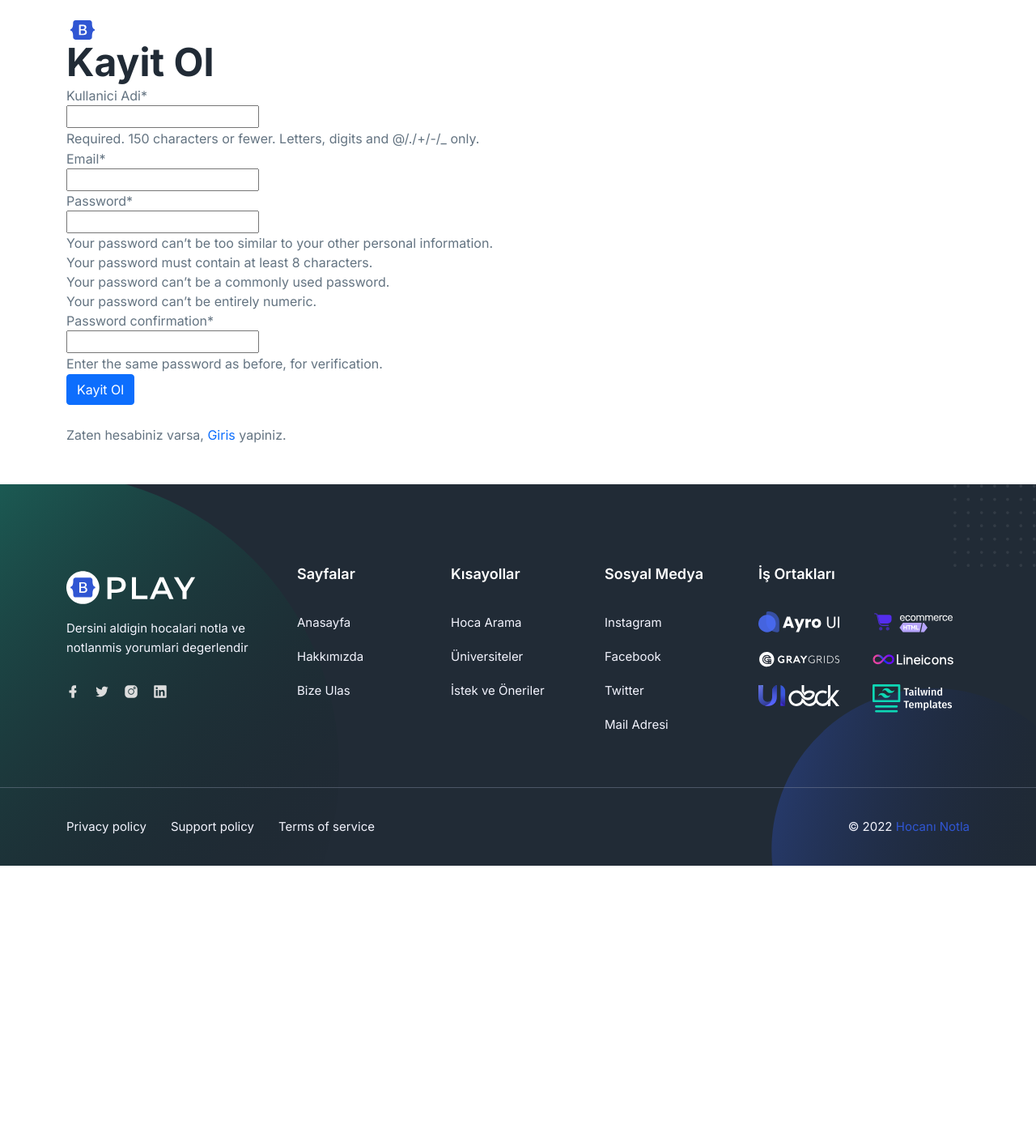
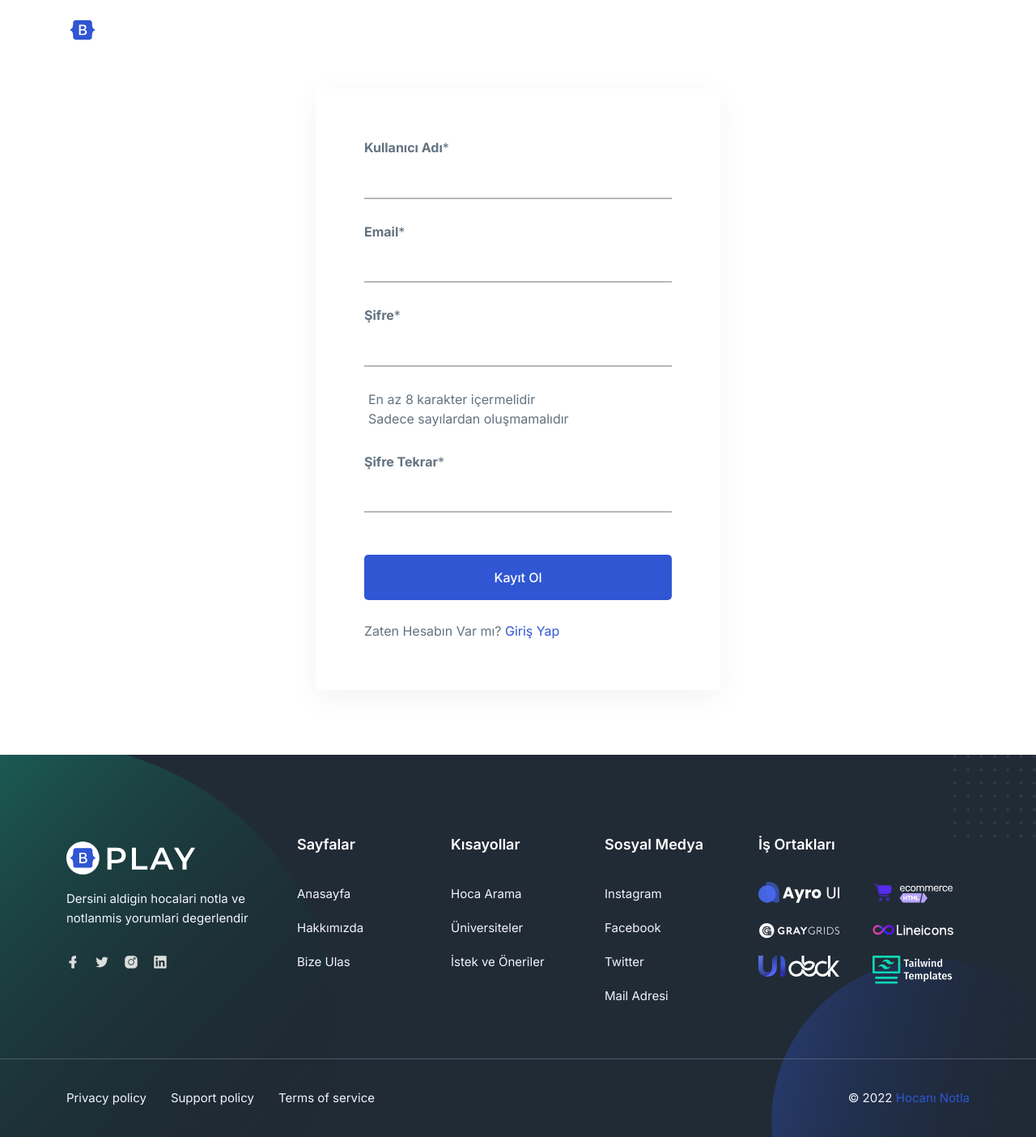
Before and after one commit to hmtcelik/hocaninotla, a Django app: template templates/registration/register.html in a window 1280 px wide. Shown: the whole page at 81% size. Before the commit the page ends 1069 px from the top, so only its background shows below. Run offline with Django 3.2, Linux system fonts and the light colour scheme; the template is opened without the code that fills it: values that come from a table or form of the project are taken from there, others are empty; parts of the project's set-up code (start-up, migrations or seed data) failed here and were passed over; some libraries are stand-ins or nearby versions.

Commit message:
design register form

```diff
--- a/comment/forms.py
+++ b/comment/forms.py
@@ -1,5 +1,5 @@
 from django import forms
-from django.contrib.auth.forms import UserCreationForm
+from django.contrib.auth.forms import UserCreationForm, AuthenticationForm, UsernameField
 from django.contrib.auth.models import User
 from django.utils.safestring import mark_safe #for like using <strong> on labels
 
@@ -7,27 +7,53 @@
 
 
 # Create your forms here.
+class LoginForm(AuthenticationForm):
+    def __init__(self, *args, **kwargs):
+        super(LoginForm, self).__init__(*args, **kwargs)
 
+    username = UsernameField(widget=forms.TextInput(attrs={'autofocus': True, 'class':'ud-formm-group',}),label= mark_safe('<strong>Kullanıcı Adı</strong>'))
+    password = forms.CharField(strip=False,widget=forms.PasswordInput(attrs={'autocomplete': 'current-password', 'class':'ud-formm-group'}),label=mark_safe('<strong>Şifre</strong>'))
 
 
 class NewUserForm(UserCreationForm):
-    email = forms.EmailField(required=True)
+    email = forms.EmailField(
+        required=True,
+        label=mark_safe('<strong>Email</strong>'),
+        widget=forms.TextInput(attrs={'class':'ud-formm-group'}),
+        )
+    password1 = forms.CharField(
+        label= mark_safe('<strong>Şifre</strong>'),
+        strip=False,
+        widget=forms.PasswordInput(attrs={'autocomplete': 'new-password','class':'ud-formm-group'}),
+        help_text= mark_safe("<div style='padding:5px 5px; margin-top:-5px;'>En az 8 karakter içermelidir<br>Sadece sayılardan oluşmamalıdır</div><br>"),
+    )
+    password2 = forms.CharField(
+        label= mark_safe('<strong>Şifre Tekrar</strong>'),
+        widget=forms.PasswordInput(attrs={'autocomplete': 'new-password','class':'ud-formm-group'}),
+        strip=False,
+    )
+
     class Meta:
         model = User
-        fields = ("username", "email", "password1", "password2")
+        fields = ("username",)
         labels = {
-            "username": "Kullanici Adi",
-            "email": "Mail",
-            "password1": "Parola",
-            "password2": "Tekrar Parola",
+            "username": mark_safe('<strong>Kullanıcı Adı</strong>'),
+        }
+        widgets={
+            'username': forms.TextInput(attrs={'class':'ud-formm-group',}),
+            }
+        help_texts={
+            'username': ''
         }
     def save(self, commit=True):
             user = super(NewUserForm, self).save(commit=False)
             user.email = self.cleaned_data['email']
+            print(user)
             if commit:
                 user.save()
             return user
 
+    field_order = ['username', 'email', 'password1', 'password2',]
 
 class RateForm(forms.ModelForm): #comment create
 
--- a/comment/urls.py
+++ b/comment/urls.py
@@ -17,4 +17,5 @@
     path("likecomment/<int:doctor_id>/<int:comment_id>/", views.likeview, name="likecomment"),
     path("dislikecomment/<int:doctor_id>/<int:comment_id>/", views.dislikeview, name="dislikecomment"),
     path("reportcomment/<int:doctor_id>/<int:comment_id>/", views.ReportCommentView.as_view(), name='reportcomment'),
+    path("account/<int:pk>", views.AccountView.as_view(), name="account"),
 ]
--- a/comment/views.py
+++ b/comment/views.py
@@ -17,7 +17,7 @@
 from sinkaf import Sinkaf #kufur engelleyici
 
 
-from .forms import NewUserForm, RateForm, CommentAnswerForm, ReportForm
+from .forms import NewUserForm, RateForm, CommentAnswerForm, ReportForm, LoginForm
 from .models import Uni , Faculty, Depart, Doctor, Comment, CommentAnswer, ReportComment
 from django.contrib.auth.models import User
 
@@ -306,7 +306,7 @@
 #Login----->
 def login_request(request):
 	if request.method == "POST":
-		form = AuthenticationForm(request, data=request.POST)
+		form = LoginForm(request, data=request.POST)
 		if form.is_valid():
 			username = form.cleaned_data.get('username')
 			password = form.cleaned_data.get('password')
@@ -319,7 +319,7 @@
 				messages.error(request,"Invalid username or password.")
 		else:
 			messages.error(request,"Invalid username or password.")
-	form = AuthenticationForm()
+	form = LoginForm()
 	return render(request=request, template_name="registration/login.html", context={"login_form":form})
 
 
--- a/static/css/ud-styles.css
+++ b/static/css/ud-styles.css
@@ -1467,6 +1467,20 @@
   }
 }
 
+.ud-formm-group{ /* for login and register page*/
+  margin-bottom: 28px;
+  display: block;
+  font-weight: normal;
+  font-size: 13px;
+  display: block;
+  width: 100%;
+  padding: 15px 20px;
+  border: none;
+  outline: none;
+  border-bottom: 2px solid #b8b8b8;
+  resize: none;
+}
+
 .ud-contact-form-wrapper .ud-form-group {
   margin-bottom: 25px;
 }
--- a/templates/includes/base.html
+++ b/templates/includes/base.html
@@ -67,19 +67,26 @@
                   <li class="nav-item">
                     <a  href="{% url 'comment:home'%}">Bize Ulas</a>
                   </li>
-
                     </ul>
                   </li>
                 </ul>
               </div>
-
               <div class="navbar-btn d-none d-sm-inline-block">
+                {% if user.is_authenticated %}
+                <a href="{% url 'comment:account' user.pk%}" class="ud-main-btn ud-login-btn">
+                  Hesabım
+                </a>
+                <a class="ud-main-btn ud-white-btn" href="{% url 'comment:register'%}">
+                  Çıkış Yap
+                </a>
+                {% else %}
                 <a href="{% url 'comment:login'%}" class="ud-main-btn ud-login-btn">
                   Giriş
                 </a>
                 <a class="ud-main-btn ud-white-btn" href="{% url 'comment:register'%}">
                   Kayıt Ol
                 </a>
+                {% endif %}
               </div>
             </nav>
           </div>
--- a/templates/registration/register.html
+++ b/templates/registration/register.html
@@ -7,15 +7,25 @@
 
 {% load crispy_forms_tags %}
 
-<!--Register-->
-<div class="container py-5">
-	<h1>Kayit Ol</h1>
-	<form method="POST">
-		{% csrf_token %}
-		{{ register_form|crispy }}
-		<button class="btn btn-primary" type="submit">Kayit Ol</button>
-	</form><br>
-	<p>Zaten hesabiniz varsa, <a href="{% url 'comment:login' %}">Giris</a> yapiniz.</p>
-</div>
+<section style="margin-top:30px;" class="ud-loginn">
+	<div class="container">
+	  <div class="row">
+		<div class="col-lg-12">
+		  <div class="ud-loginn-wrapper" style="text-align: left;">
+			<form method="post" class="ud-loginn-form w-100">
+			  {% csrf_token %}
+			  {{ register_form|crispy }}
+			  <div class="ud-form-group w-100">
+				<button type="submit" value="Kayit Ol" class="ud-main-btn w-100 mt-4">Kayıt Ol</button>
+			  </div>
+			</form>
 
+			<p class="signup-option">
+			  Zaten Hesabın Var mı? <a href="{% url 'comment:login' %}"> Giriş Yap </a>
+			</p>
+		  </div>
+		</div>
+	  </div>
+	</div>
+  </section>
 {% endblock %}
```
Also changed, not shown: templates/account.html (added, +31 -0 lines), templates/registration/login.html (+3 -6 lines), db.sqlite3.
